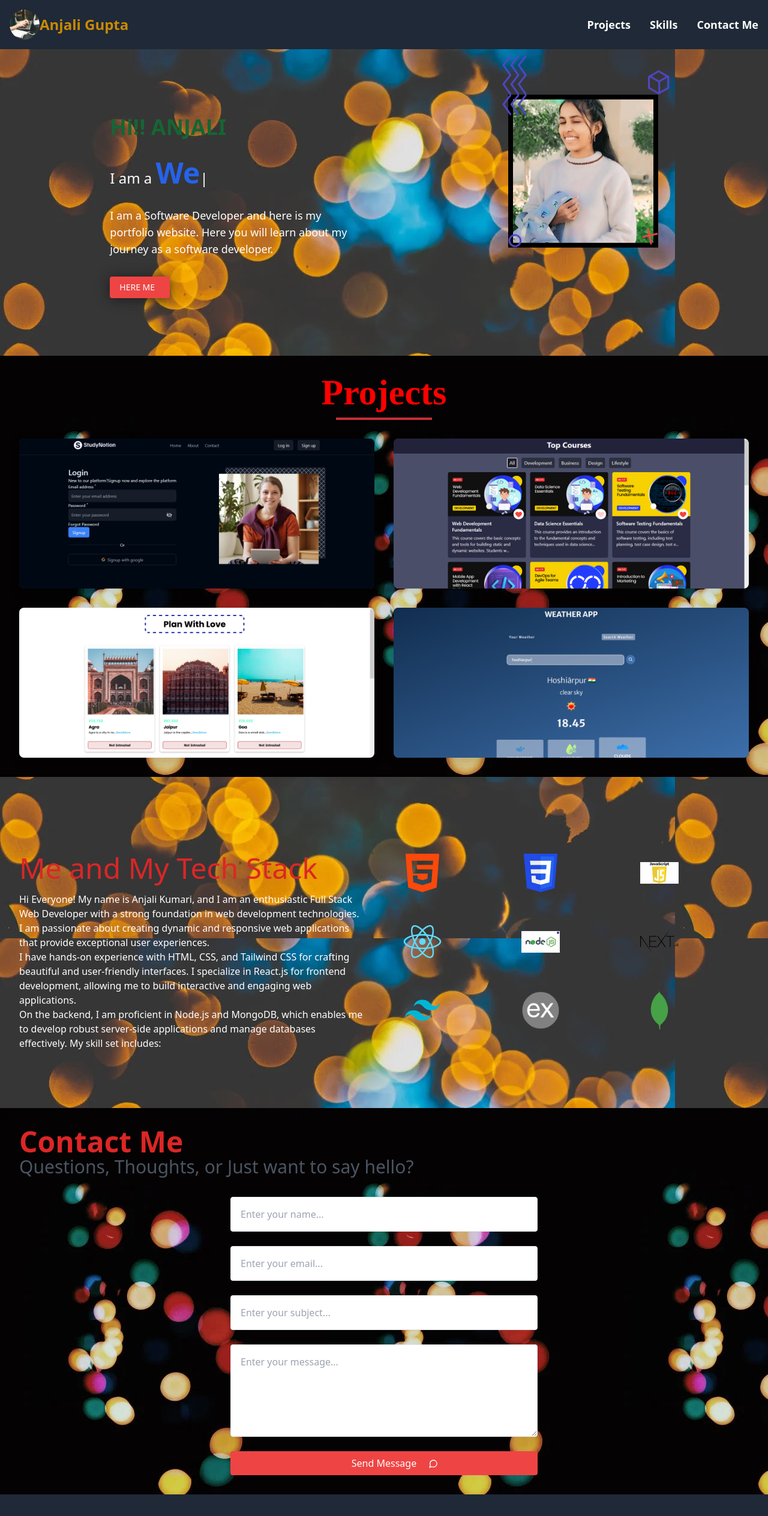
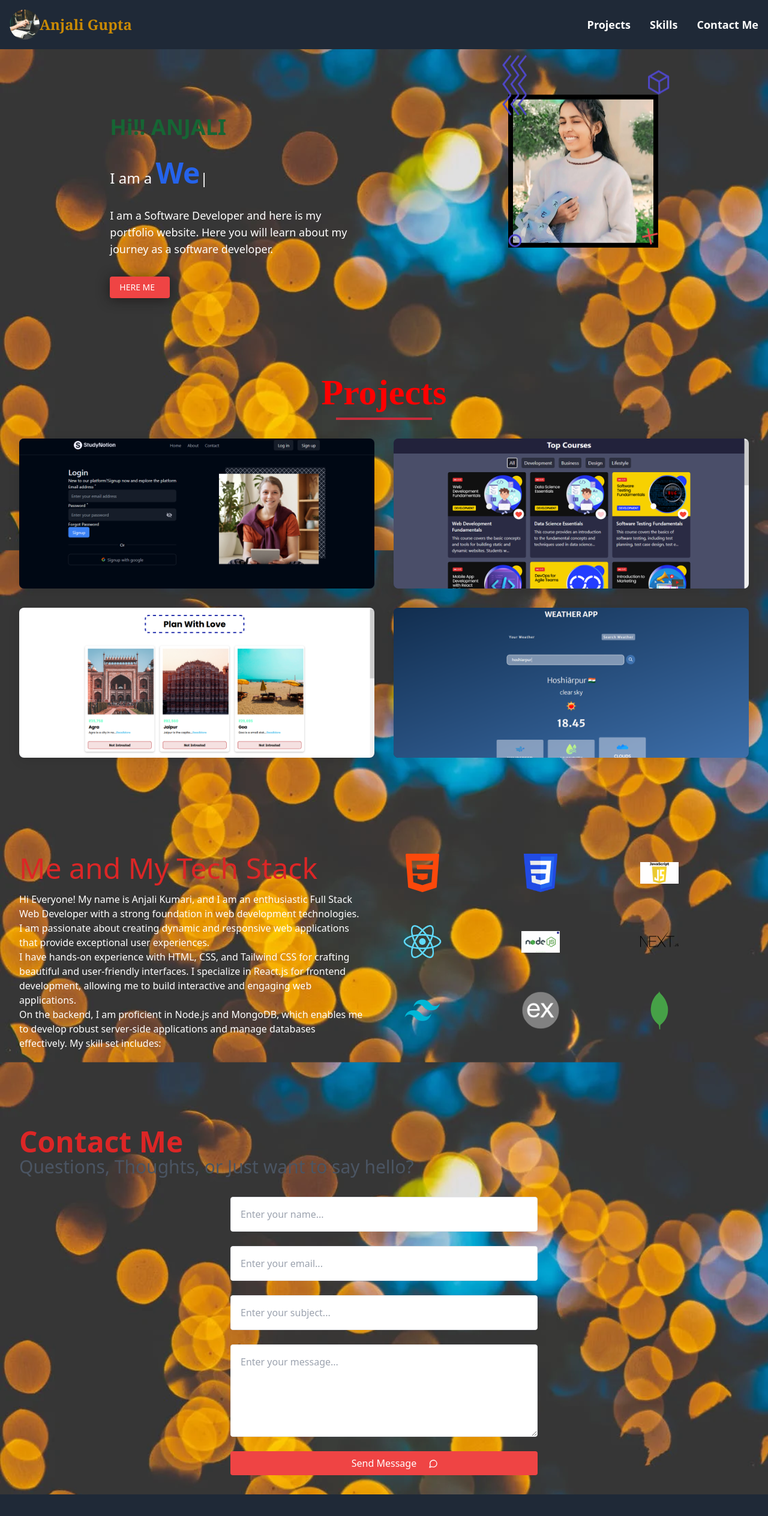
Before and after one commit to Anjaligupta90/my-portfolio, a React (Create React App) app: page / in a window 1280 px wide. Shown: the top 2527 px of the page at 60% size. Built offline with nearby package versions, Linux system fonts and the light colour scheme.

Commit message:
first commit

```diff
--- a/package.json
+++ b/package.json
@@ -7,8 +7,8 @@
     "@testing-library/jest-dom": "^5.16.5",
     "@testing-library/react": "^13.4.0",
     "@testing-library/user-event": "^13.5.0",
+    "aos": "^2.3.4",
     "font-awesome": "^4.7.0",
-    "gh-pages": "^6.3.0",
     "react": "^18.2.0",
     "react-dom": "^18.2.0",
     "react-icons": "^4.12.0",
@@ -44,6 +44,7 @@
     ]
   },
   "devDependencies": {
+    "gh-pages": "^6.3.0",
     "tailwindcss": "^3.2.7"
   }
 }
--- a/public/index.html
+++ b/public/index.html
@@ -10,6 +10,7 @@
       content="Web site created using create-react-app"
     />
     <link rel="apple-touch-icon" href="%PUBLIC_URL%/logo192.png" />
+
     <!--
       manifest.json provides metadata used when your web app is installed on a
       user's mobile device or desktop. See https://developers.google.com/web/fundamentals/web-app-manifest/
--- a/src/App.css
+++ b/src/App.css
@@ -4,13 +4,15 @@
 html, body {
   width: 100%;
   overflow-x: hidden;
-
+  overflow-y: auto;
 }
 #wrapper{
   background-image: url(../pexels-photo-949587\ \(1\).webp);
+  background-attachment: fixed;
+  background-size: cover;
 }
 .contectus_form_container{
-  background-image: url(../pexels-photo-2523959.webp);
+  /* background-image: url(../pexels-photo-2523959.webp); */
 }
 
 .navbar {
--- a/src/App.js
+++ b/src/App.js
@@ -5,11 +5,19 @@ import ProjectSection from './components/ProjectSection';
 import SkillsSection from './components/SkillsSection';
 import ContactForm from './components/ContactForm';
 import Footer from './components/Footer';
+import AOS from 'aos';
+import 'aos/dist/aos.css';
+import { useEffect } from 'react';
 import './App.css';
 
 function App() {
+
+  useEffect(() => {
+    AOS.init({ duration: 1000 });
+  }, []);
+
   return (
-    <div id="wrapper">
+    <div id="wrapper" className='rounded shadow'>
       <Navbar />
       <HeroSection />
       <ProjectSection />
--- a/src/components/ContactForm.js
+++ b/src/components/ContactForm.js
@@ -34,7 +34,7 @@ const ContactForm = () => {
   };
 
   return (
-    <div className="contectus_form_container my-0 bg-blue-300" id="contact">
+    <div className="contectus_form_container my-0" id="contact" data-aos="fade-up">
       <div className="container mx-auto p-8">
         <h1 className="contactus_heading text-5xl text-red-600 font-bold">Contact Me</h1>
         <h3 className="contactus_subheading text-3xl text-gray-600 font-medium">Questions, Thoughts, or Just want to say hello?</h3>
--- a/src/components/Footer.js
+++ b/src/components/Footer.js
@@ -10,7 +10,7 @@ const Footer = () => {
   return (
     <footer className=" bg-gray-800 text-white py-8">
       <div className="container mx-auto flex justify-between items-center font-bold">
-        <div className="footer_feded_text text-3xl">Anjali Gupta</div>
+        <div className="footer_feded_text text-3xl text-gray-300 opacity-70 drop-shadow-md py-4">Anjali Gupta</div>
         <div className="link_wrapper flex gap-4">
           <div><a href="#projects" className="hover:text-red-500">Projects</a></div>
           <div><a href="#skills" className="hover:text-red-500">Skills</a></div>
--- a/src/components/Navbar.js
+++ b/src/components/Navbar.js
@@ -6,7 +6,7 @@ const Navbar = () => {
     <div className="navbar flex justify-between items-center p-4 font-bold bg-gray-800">
       <div className="logo_container flex items-center">
         <img src={logoimage} alt="Logo" className="logo w-[50px] rounded-full h-[50px]" />
-        <div className="logo_text text-2xl text-yellow-600">Anjali Gupta</div>
+        <div className="logo_text text-2xl text-yellow-600 font-serif">Anjali Gupta</div>
       </div>
       <div className="nav_items flex gap-8 text-white">
         <div><a href="#projects" className="text-lg hover:text-red-500">Projects</a></div>
--- a/src/components/ProjectSection.css
+++ b/src/components/ProjectSection.css
@@ -2,7 +2,7 @@
 
 .project_sect {
   margin: 6rem 0;
-  background-image: url(./pexels-photo-2523959\ \(1\).webp);
+  /* background-image: url(./pexels-photo-2523959\ \(1\).webp); */
 }
 
 .page_header {
--- a/src/components/ProjectSection.js
+++ b/src/components/ProjectSection.js
@@ -43,7 +43,7 @@ const ProjectSection = () => {
   ];
 
   return (
-    <div className="project_sect" id="projects">
+    <div className="project_sect" id="projects" data-aos="fade-up">
       <div className="page_header">Projects
       <div className="underline"></div>
       </div>
--- a/src/components/SkillsSection.js
+++ b/src/components/SkillsSection.js
@@ -11,7 +11,7 @@ import tailwind from "../assets/stack-image/Tailwind.png";
 
 const SkillsSection = () => {
   return (
-    <div id="skills" className="skills_container flex flex-col md:flex-row my-16 text-white">
+    <div id="skills" className="skills_container flex flex-col md:flex-row my-16 text-white" data-aos="fade-up">
       <div className="skills_container_left w-full md:w-1/2 p-8">
         <h2 className="skills_heading text-5xl text-red-600">Me and My Tech Stack</h2>
         <div className="skills_subheading mt-4 font-medium">
```
Also changed, not shown: 1 other file (tests, documents, lock files or other folders).
